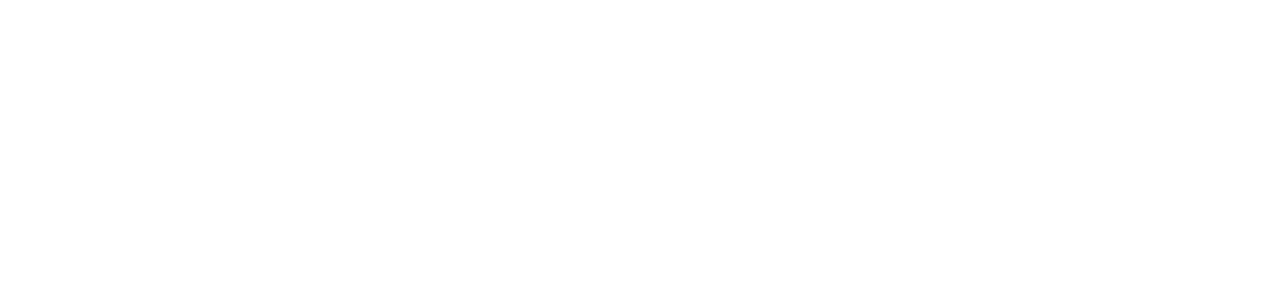
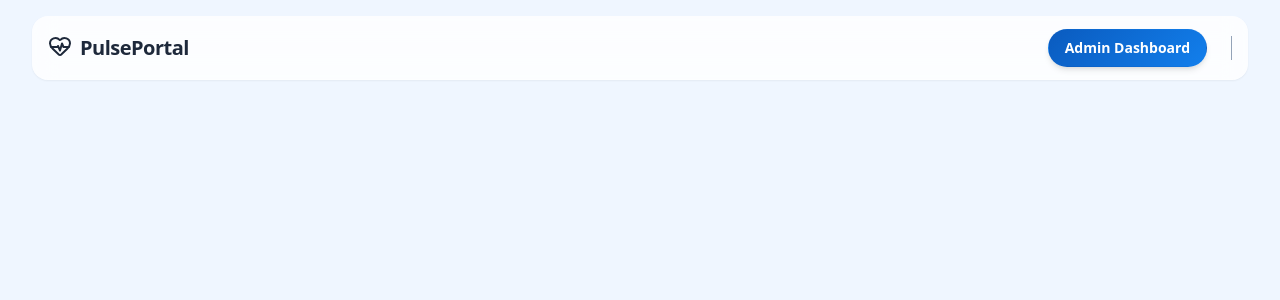
Before and after one commit to ArKooSaHaa/PulsePortal, a React (Vite) app in the folder client/: page /admin in a window 1280 px wide. Before the commit this address had no page. Shown: the top 300 px of the page. Built offline with nearby package versions, Linux system fonts and the light colour scheme.

Commit message:
Design common navbar for all users.

```diff
--- a/client/package.json
+++ b/client/package.json
@@ -11,6 +11,7 @@
   },
   "dependencies": {
     "framer-motion": "^12.34.0",
+    "lucide-react": "^0.563.0",
     "react": "^19.2.0",
     "react-dom": "^19.2.0",
     "react-router-dom": "^7.13.0"
--- a/client/src/App.jsx
+++ b/client/src/App.jsx
@@ -1,13 +1,13 @@
-import { useState } from "react";
-import "./App.css";
-import { BrowserRouter, Routes, Route } from "react-router-dom";
+import { BrowserRouter, Routes, Route, useParams } from "react-router-dom";
 import AuthPage from "./pages/AuthPage";
+import Navbar from "./components/Navbar";
 
 function App() {
     return (
         <>
             <BrowserRouter>
                 <Routes>
+                    <Route path="/:role" element={<Navbar />} />
                     <Route path="/auth" element={<AuthPage />} />
                 </Routes>
             </BrowserRouter>
--- /dev/null
+++ b/client/src/components/Navbar.jsx
@@ -0,0 +1,129 @@
+import { useState } from "react";
+import { Link, useLocation, useParams } from "react-router-dom";
+import { motion, AnimatePresence } from "framer-motion";
+import { HeartPulse } from "lucide-react";
+import { ROLES } from "../config/roles"; // Role-based Navigation Links
+
+const NAV_LINKS = {
+    patient: [
+        { name: "My Appointments", path: "/appointments" },
+        { name: "History", path: "/history" },
+        { name: "Book Appointment", path: "/book-appointment" },
+    ],
+    doctor: [
+        { name: "Appointments", path: "/doc-appointments" },
+        { name: "Patients", path: "/doc-patients" },
+    ],
+    admin: [
+        // { name: "Manage Doctors", path: "/manage-doctors" },
+    ],
+};
+
+function NavLink({ to, children, isActive }) {
+    return (
+        <motion.div
+            whileHover={{ y: -2 }}
+            whileTap={{ scale: 0.9 }}
+            transition={{ duration: 0.2 }}
+        >
+            <Link
+                to={to}
+                className={`relative px-3 py-2 text-sm transition-colors block ${
+                    isActive
+                        ? "font-bold text-[#127fec] hover:text-[#127fec]"
+                        : "font-medium text-slate-600 hover:text-[#127fec]"
+                }`}
+            >
+                {children}
+                {isActive ? (
+                    <motion.div
+                        className="absolute left-0 right-0 bottom-0 h-0.5 bg-[#127fec]"
+                        initial={{ opacity: 0, scaleX: 0 }}
+                        animate={{ opacity: 1, scaleX: 1 }}
+                        transition={{ duration: 0.3, ease: "easeOut" }}
+                    />
+                ) : (
+                    <motion.div
+                        className="absolute left-0 right-0 bottom-0 h-0.5 bg-[#127fec] origin-left"
+                        initial={{ scaleX: 0 }}
+                        whileHover={{ scaleX: 1 }}
+                        transition={{ duration: 0.3 }}
+                    />
+                )}
+            </Link>
+        </motion.div>
+    );
+}
+
+export default function Navbar() {
+    const { role } = useParams();
+    const location = useLocation();
+    const [isProfileOpen, setIsProfileOpen] = useState(false);
+
+    // Validate role, fallback to 'patient' if invalid
+    const activeRole = ROLES[role] ? role : "patient";
+
+    // Check if the current role param matches the active one, otherwise we might be on a non-role page
+    const links = NAV_LINKS[activeRole] || [];
+    const roleConfig = ROLES[activeRole] || ROLES.patient;
+
+    const dashboardPath = `/${activeRole}`;
+
+    return (
+        <header className="sticky top-0 z-50 w-full">
+            <nav className="mx-auto px-4 sm:px-6 lg:px-8">
+                <div className="flex h-16 items-center justify-between rounded-2xl border-b border-white/20 bg-white/80 px-4 shadow-sm backdrop-blur-md transition-all mt-4">
+                    {/* Logo Section */}
+                    <div className="flex items-center gap-2">
+                        <Link to="/" className="flex items-center gap-2">
+                            <span className="flex text-xl font-bold tracking-tight text-slate-800 font-display">
+                                <HeartPulse className="mr-2" />
+                                PulsePortal
+                            </span>
+                        </Link>
+                    </div>
+
+                    {/* Right Side: Navigation & Profile */}
+                    <div className="flex items-center gap-6">
+                        {/* Desktop Navigation */}
+                        <div className="hidden md:flex items-center gap-4">
+                            {links.map((link) => (
+                                <>
+                                    <NavLink
+                                        key={link.path}
+                                        to={link.path}
+                                        isActive={
+                                            location.pathname === link.path
+                                        }
+                                    >
+                                        {link.name}
+                                    </NavLink>
+                                    <div className="h-6 w-px bg-slate-400 rounded-full" />
+                                </>
+                            ))}
+
+                            {/* Dashboard Button */}
+                            <Link to={dashboardPath}>
+                                <motion.button
+                                    whileHover={{ scale: 1.03 }}
+                                    whileTap={{ scale: 0.6 }}
+                                    className="px-4 py-2 rounded-full text-sm font-bold text-white shadow-md transition-all hover:shadow-lg focus:outline-none"
+                                    style={{
+                                        background:
+                                            "linear-gradient(135deg, #0a5bbf, #127fec)",
+                                    }}
+                                >
+                                    {activeRole.charAt(0).toUpperCase() +
+                                        activeRole.slice(1)}{" "}
+                                    Dashboard
+                                </motion.button>
+                            </Link>
+                        </div>
+
+                        <div className="h-6 w-px bg-slate-400" />
+                    </div>
+                </div>
+            </nav>
+        </header>
+    );
+}
--- a/client/src/index.css
+++ b/client/src/index.css
@@ -9,7 +9,7 @@
 
   color-scheme: light;
   /* color: rgba(255, 255, 255, 0.87); */
-  /* background-color: #242424; */
+  background-color: #eff6ff;
 
   font-synthesis: none;
   text-rendering: optimizeLegibility;
```
Also changed, not shown: 1 other file (tests, documents, lock files or other folders).
